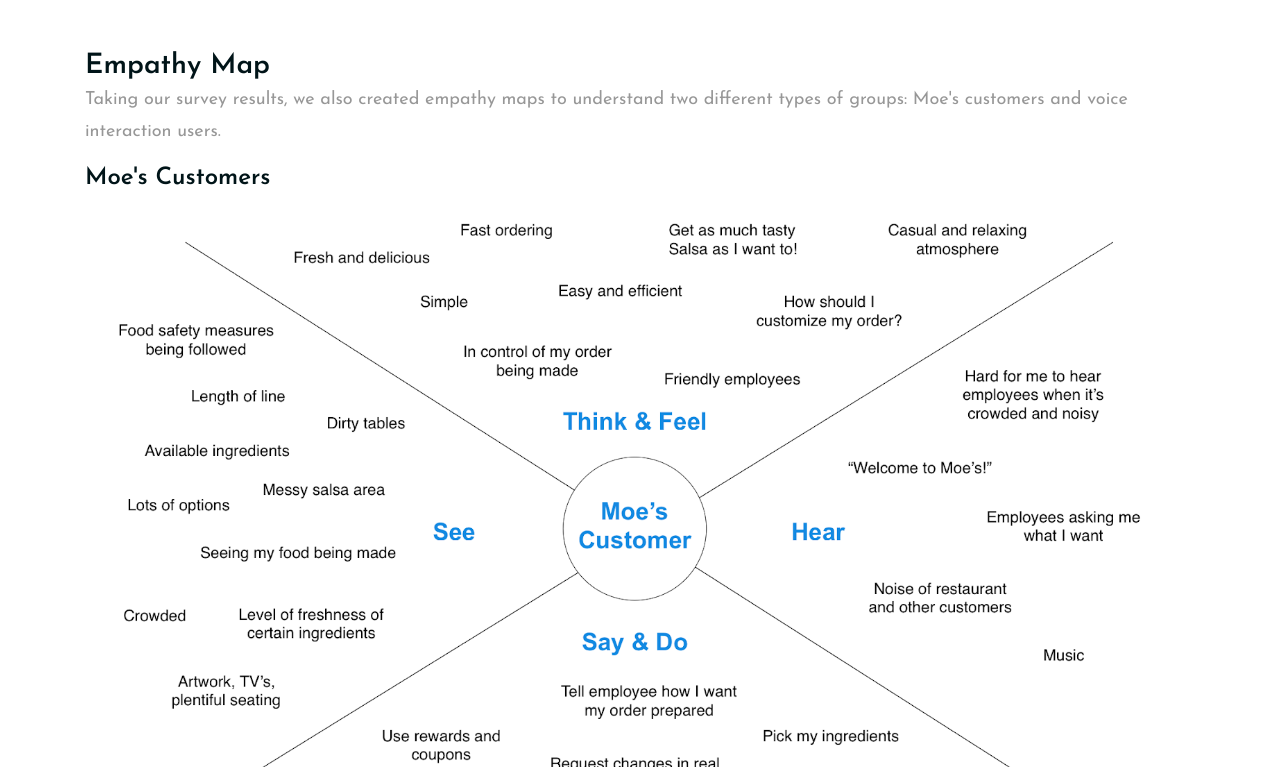
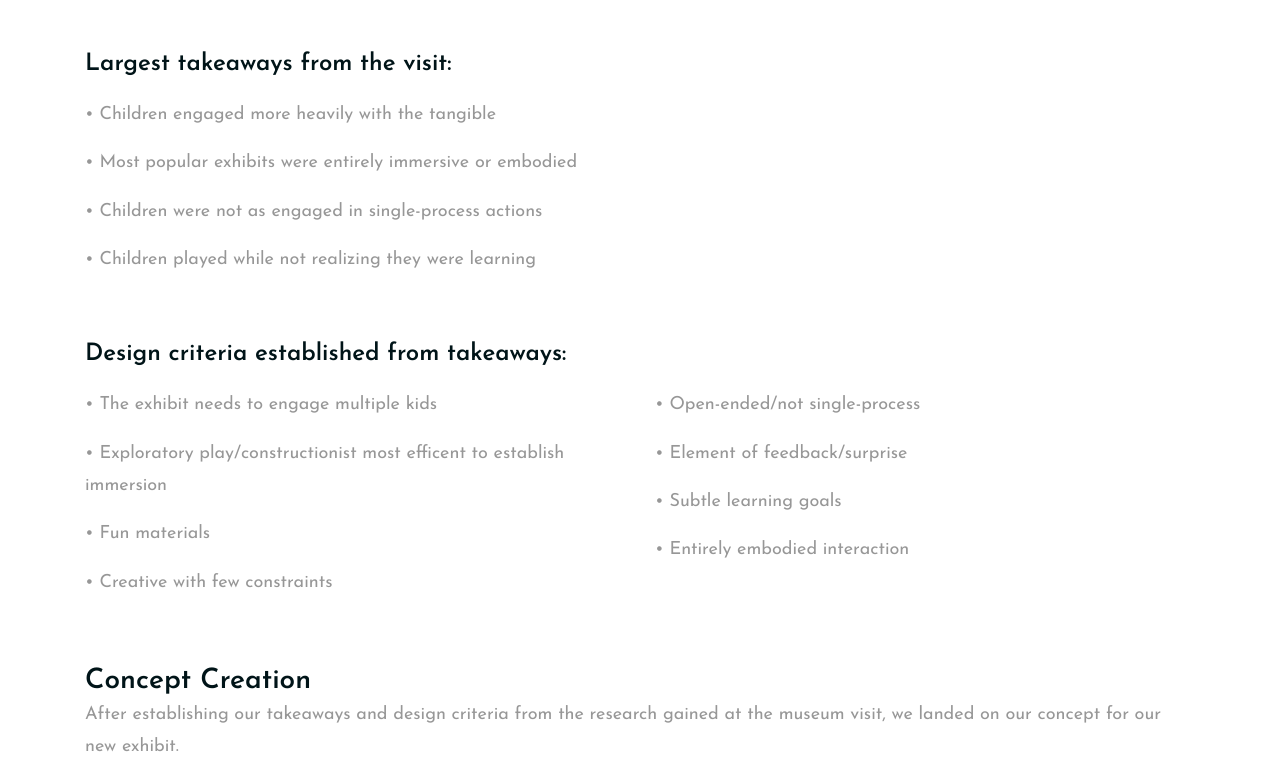
Before and after one commit to Kelsie70/KelsieBelanWebsite-UX, a plain HTML site: page moleculeforest.html in a window 1280 px wide. Shown: the part 2173-2940 px from the top of the page. Drawn offline with Linux system fonts and the light colour scheme.

Commit message:
added molecule forest content - commented out link to mf

```diff
--- a/moleculeforest.html
+++ b/moleculeforest.html
@@ -141,9 +141,34 @@
                     <div class="row">
                     <div class=col-xl-12>
                         <p>As a part of our initial research, we made a visit to the Children's Museum of Atlanta to talk with their executives about the museum, their needs, and their pain points. We arrived before the museum was open to discuss the exhibits and take pictures, and then we stayed when the museum opened to observe how the museum guests interacted with their current exhibits. We took notes about what we saw was working and what was not working with the exhibits in the museum. This would help inform our design decisions later.</p>
-                        <div class="col-xl-12" style="padding-top:0px;text-align: center;">
+                        <div class="col-xl-12" style="padding-top:0px;padding-bottom:50px;text-align: center;">
                         <img src="img/moleculeforest/cmoa.jpg" style="width:70%;">
                         </div>
+                        <h4>Largest takeaways from the visit:</h4>
+                            <div class="row">
+                            <div class="col-md-6" style="padding-top: 20px;">
+                                <p>• Children engaged more heavily with the tangible</p>
+                                <p>• Most popular exhibits were entirely immersive or embodied</p>
+                                <p>• Children were not as engaged in single-process actions</p>
+                                <p>• Children played while not realizing they were learning</p>
+				            </div>
+                            </div>
+                        <br><br>
+                        <h4>Design criteria established from takeaways:</h4>
+                            <div class="row">
+                            <div class="col-md-6" style="padding-top: 20px;">
+                                <p>• The exhibit needs to engage multiple kids</p>
+                                <p>• Exploratory play/constructionist most efficent to establish immersion</p>
+                                <p>• Fun materials</p>
+                                <p>• Creative with few constraints</p>
+				            </div>
+                            <div class="col-md-6" style="padding-top: 20px;">
+                                 <p>• Open-ended/not single-process</p>
+                                <p>• Element of feedback/surprise</p>
+                                <p>• Subtle learning goals</p>
+                                <p>• Entirely embodied interaction</p>
+				            </div>
+                            </div>
                     </div>
                     </div>
                 </div>
@@ -151,10 +176,10 @@
 
             <div class="row">
                 <div class="col-xl-12" style="padding-top:50px;">
-                    <h3>Empathy Map</h3>
-                    <p>Taking our survey results, we also created empathy maps to understand two different types of groups: Moe's customers and voice interaction users.</p>
-                    <h4>Moe's Customers</h4>
-                    <img src="img/burritoquest/empathymap1.png">
+                    <h3>Concept Creation</h3>
+                    <p>After establishing our takeaways and design criteria from the research gained at the museum visit, we landed on our concept for our new exhibit.</p>
+
+                    <img src="img/moleculeforest/conceptdiagtrammoleculeforest.png">
                     <h4>Voice Interaction Users</h4>
                     <img src="img/burritoquest/empathymap2.jpg">
                 </div>
```
Also changed, not shown: index.html (+2 -2 lines), img/moleculeforest/conceptdiagtrammoleculeforest.png (added), 2 other files.
